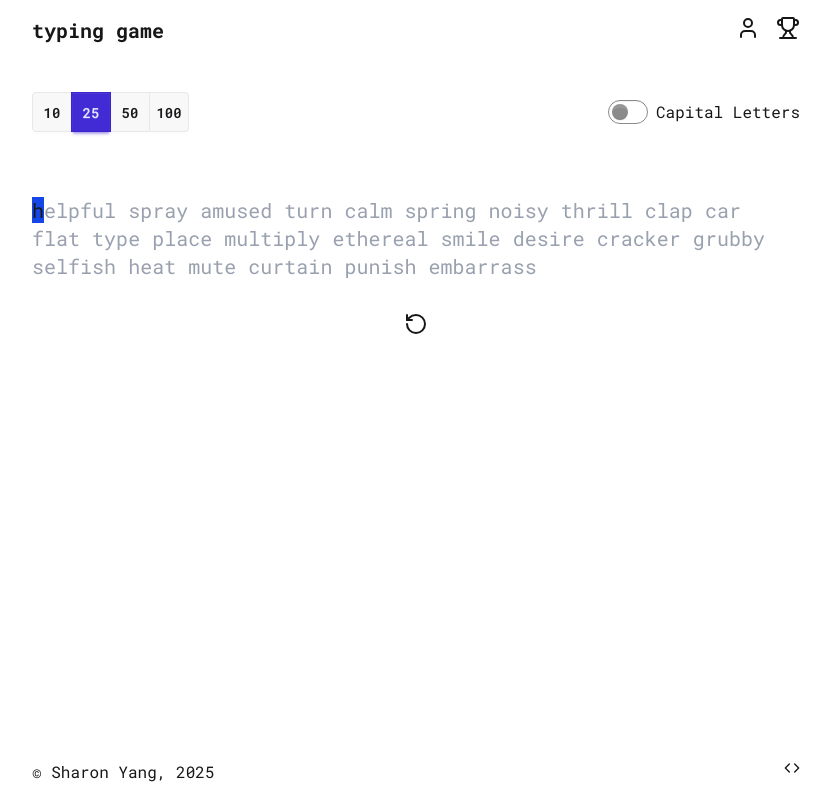
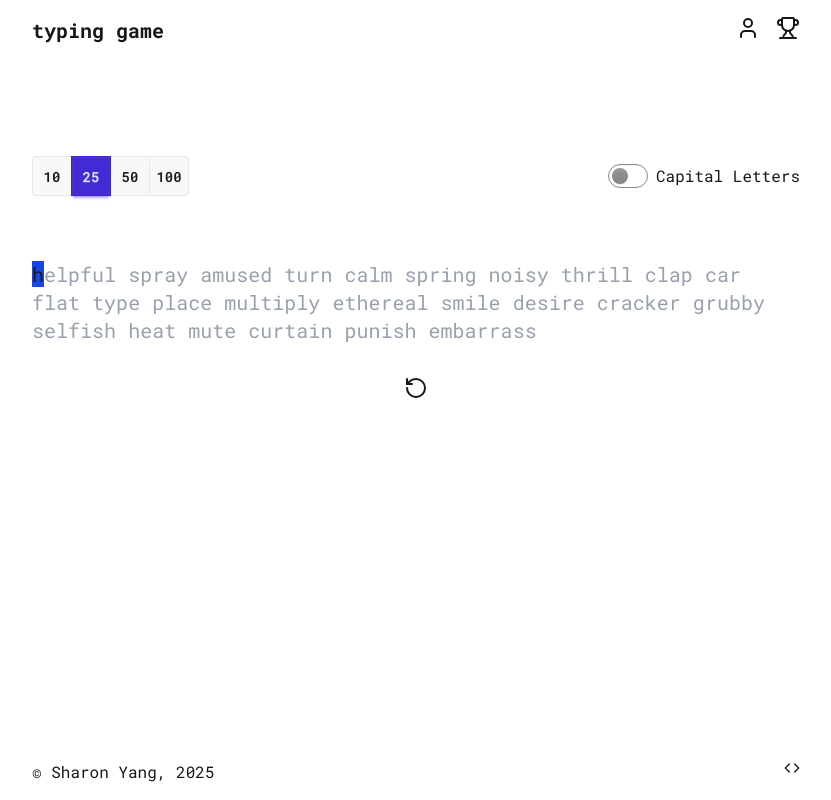
Before and after one commit to sharonyang16/typing-game, a Next.js app in the folder frontend/: page / in a window 1280 px wide. Shown: the whole page, without its empty margins (224-1055 px from the left). Built offline with nearby package versions, Linux system fonts and the light colour scheme; no server answers.

Commit message:
adjust styling

```diff
--- a/frontend/app/page.tsx
+++ b/frontend/app/page.tsx
@@ -26,7 +26,7 @@ const Game = () => {
 
   return (
     <div className="flex flex-col h-full">
-      <div className="pb-8">
+      <div className="pt-16 pb-8">
         {showResults ? (
           <Results
             showSignUpBanner={showSignUpBanner}
```
